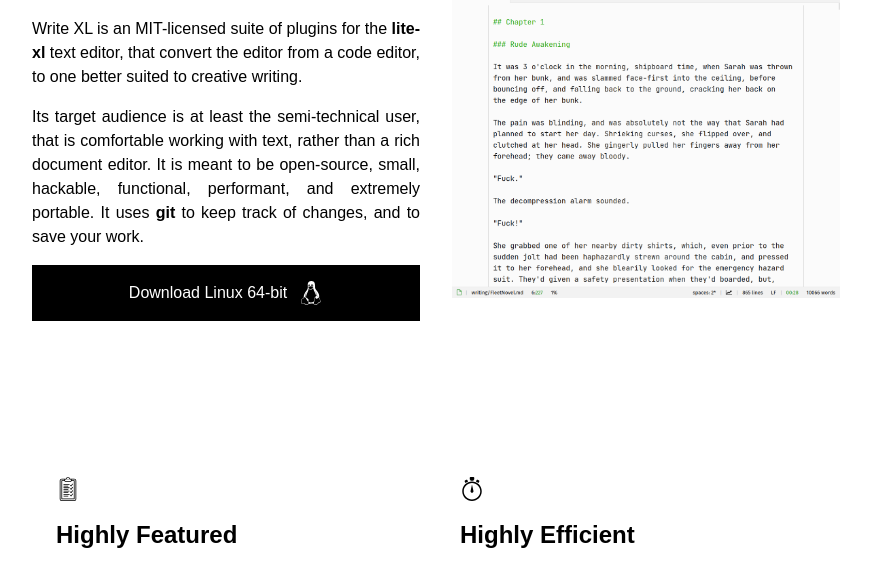
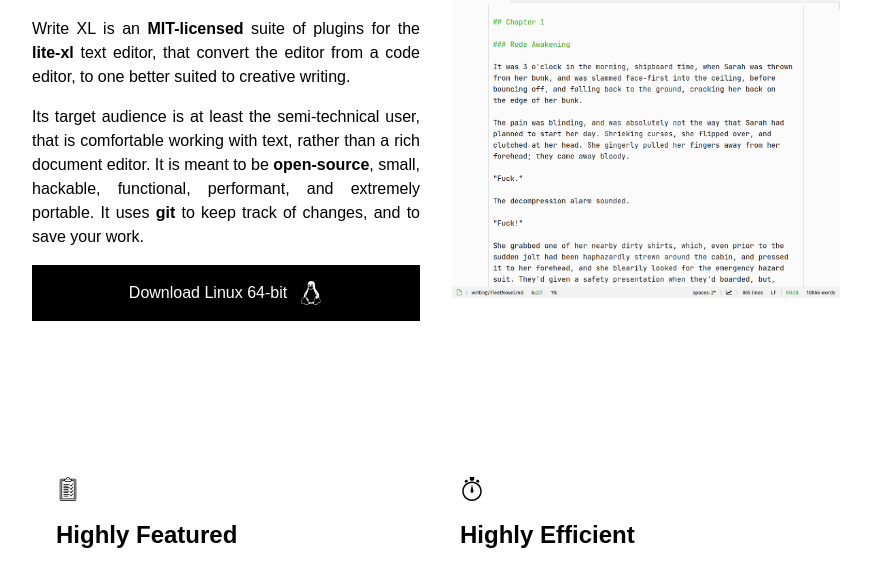
Before and after one commit to adamharrison/write-xl, a plain HTML site: page docs/index.html in a window 1280 px wide. Shown: the part 161-727 px from the top of the page, without its empty margins (204-1075 px from the left). Drawn offline with Linux system fonts and the light colour scheme.

Commit message:
Update documentation.

```diff
--- a/docs/index.html
+++ b/docs/index.html
@@ -238,16 +238,16 @@
           <description>
             <h2>Write XL</h2>
             <p>
-              Write XL is an MIT-licensed suite of plugins for the <a target='_blank' href='https://lite-xl.com'>lite-xl</a>
+              Write XL is an <a target='_blank' href='https://en.wikipedia.org/wiki/MIT_License'>MIT-licensed</a> suite of plugins for the <a target='_blank' href='https://lite-xl.com'>lite-xl</a>
               text editor, that convert the editor from a code editor, to one better suited to creative writing.
             </p>
             <p>
               Its target audience is at least the semi-technical user, that is comfortable working with
-              text, rather than a rich document editor. It is meant to be open-source, small, hackable,
-              functional, performant, and extremely portable. It uses <a target='_blank' href='https://git-scm.com/'>git</a>
-              to keep track of changes, and to save your work.
+              text, rather than a rich document editor. It is meant to be <a target='_blank' href='https://en.wikipedia.org/wiki/Open_source'>open-source</a>,
+              small, hackable, functional, performant, and extremely portable.
+              It uses <a target='_blank' href='https://en.wikipedia.org/wiki/Git'>git</a> to keep track of changes, and to save your work.
             </p>
-            <a class='button' href='https://github.com/adamharrison/write-xl'><span>Download Linux 64-bit</span><badge class='linux'></badge></a>
+            <a class='button' target='_blank'  href='https://github.com/adamharrison/write-xl'><span>Download Linux 64-bit</span><badge class='linux'></badge></a>
           </description>
           <media>
             <a target='_blank' href='screenshot1.png'><img src='screenshot1.png'/></a>
```
